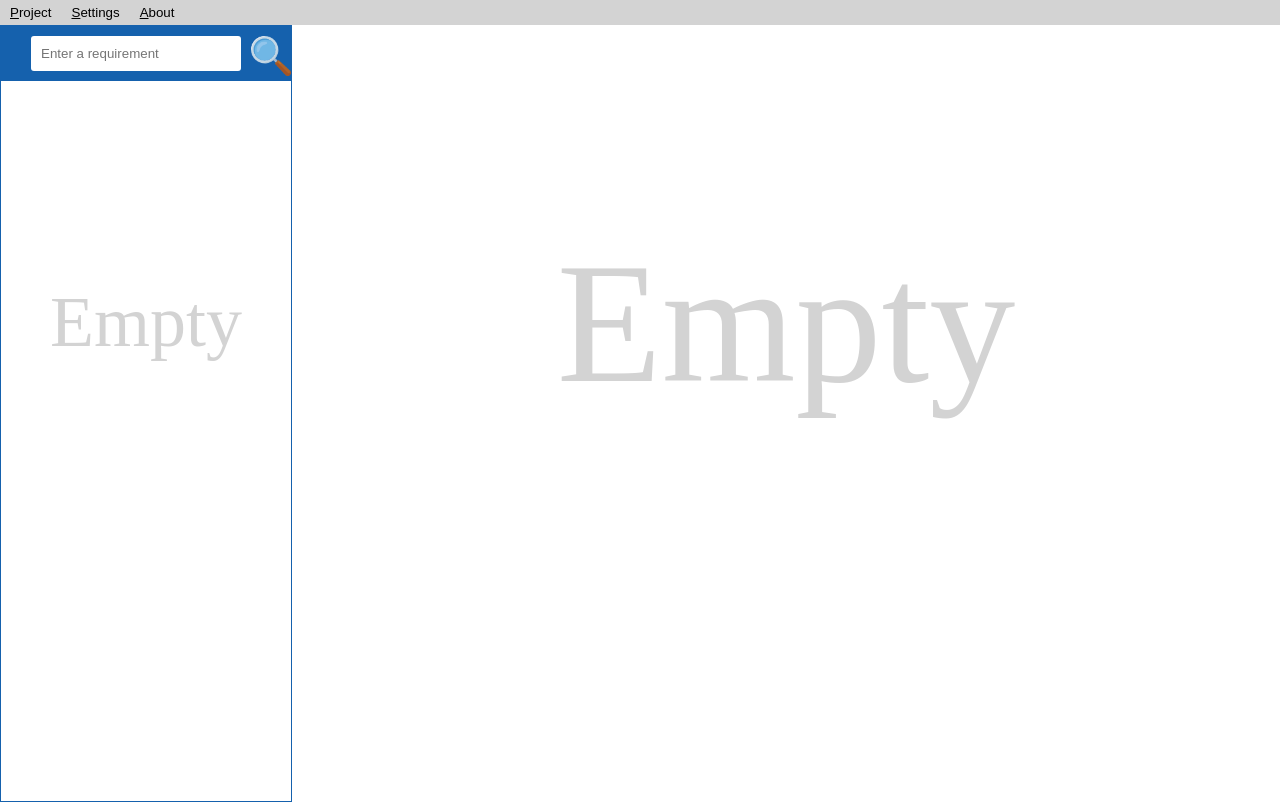
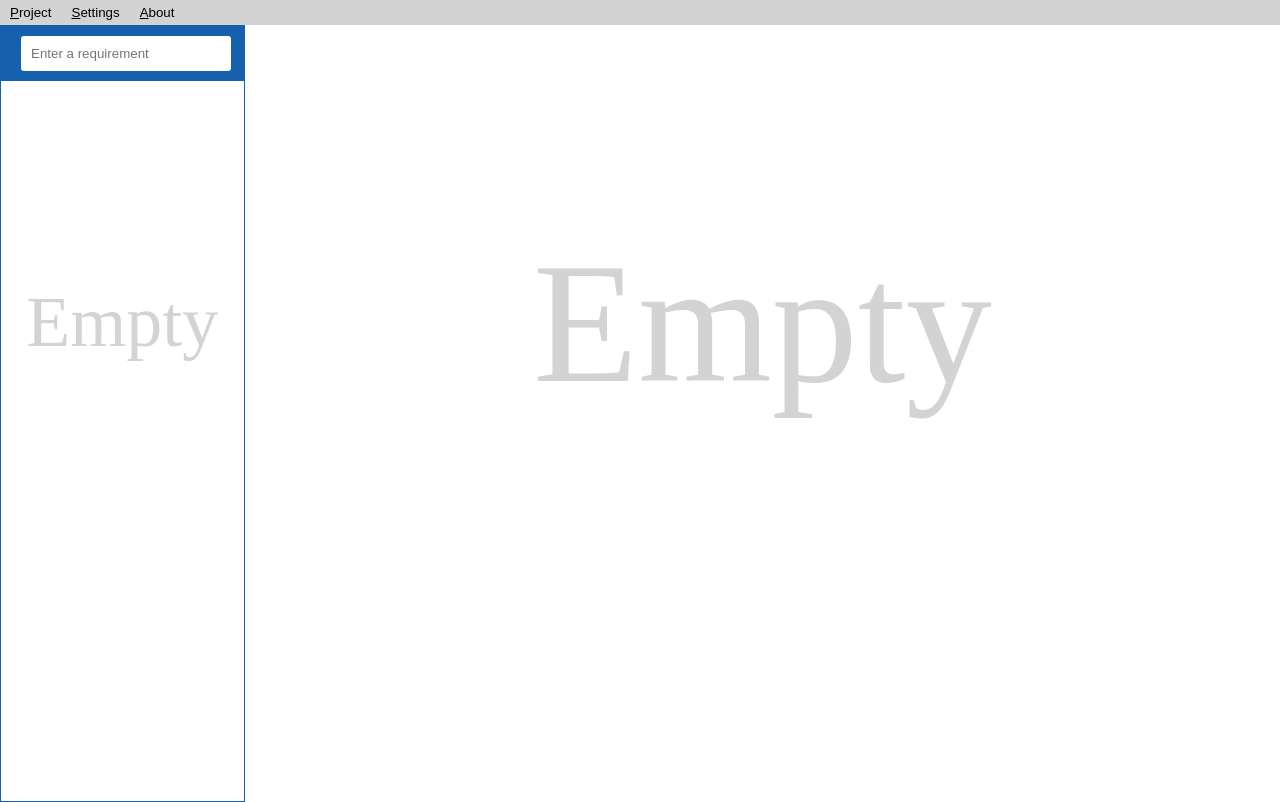
Before and after one commit to kendis-fit/software-requirements-front-end, a React (Create React App) app: page / in a window 1280 px wide. Built offline with nearby package versions, Linux system fonts and the light colour scheme.

Commit message:
remove: button search. Now requirements change, when user write something to string search

```diff
--- a/src/Components/LeftPanel/Requirements/RequirementItem.tsx
+++ b/src/Components/LeftPanel/Requirements/RequirementItem.tsx
@@ -16,11 +16,11 @@ interface IRequirementItem extends IRequirementView
 const RequirementItem = ({ Id, ParentId, Name, Level, SetRequirement, SetProfile, ShowMenu }: IRequirementItem) => {
     return(
         <TreeNode data-id={Id} data-parent-id={ParentId} Level={Level} onClick={(e: any) => {
-            SetRequirement(Number(e.target.dataset.id));
-            SetProfile(e.target.dataset.id);
+            SetRequirement(Number(e.currentTarget.dataset.id));
+            SetProfile(e.currentTarget.dataset.id);
         }}
         onContextMenu={(e: any) => {
-            SetRequirement(Number(e.target.dataset.id));
+            SetRequirement(Number(e.currentTarget.dataset.id));
             ShowMenu({ Name: EMenu.REQUIREMENT_MENU, X: e.pageX, Y: e.pageY });
         }}>
             <span>{Name} {ParentId ? "" : "(project)"}</span>
--- a/src/Components/LeftPanel/SearchPanel.tsx
+++ b/src/Components/LeftPanel/SearchPanel.tsx
@@ -1,14 +1,11 @@
-import React, { useState } from "react";
+import React from "react";
 import { connect } from "react-redux";
 
 import { Block } from "../Styles/Block";
-import { Image } from "../Styles/Image";
 import { Input } from "../Styles/Input";
 import { Wrapper } from "../Styles/Wrapper";
 
 import ETypeColor from "../../Constants/Enumerations/ETypeColor";
-
-import searchImage from "../../Images/search.png";
 import { SearchRequirement } from "../../Actions/RequirementActions";
 
 interface ISearchPanel
@@ -17,20 +14,14 @@ interface ISearchPanel
 }
 
 const SearchPanel = ({ SearchRequirement }: ISearchPanel) => {
-
-    const [search, setSearch] = useState("");
-
     return(
         <Block Height="55px" Type={ETypeColor.PRIMARY}>
-            <Wrapper Top="10px" Left="30px">
+            <Wrapper Top="10px" Left="20px">
                 <Block Type={ETypeColor.WHITE} Height="35px" Width="210px" Rounde="3px">
                     <Wrapper Top="2px">
-                        <Input onChange={e => setSearch(e.target.value)} value={search} placeholder="Enter a requirement" />
+                        <Input onChange={e => SearchRequirement(e.target.value)} placeholder="Enter a requirement" />
                     </Wrapper>
                 </Block>
-            </Wrapper>
-            <Wrapper Top="10px" Left="10px">
-                <Image onClick={() => SearchRequirement(search)} src={searchImage} height="40px" width="40px" alt="search icon" />
             </Wrapper>
         </Block>
     );
```
